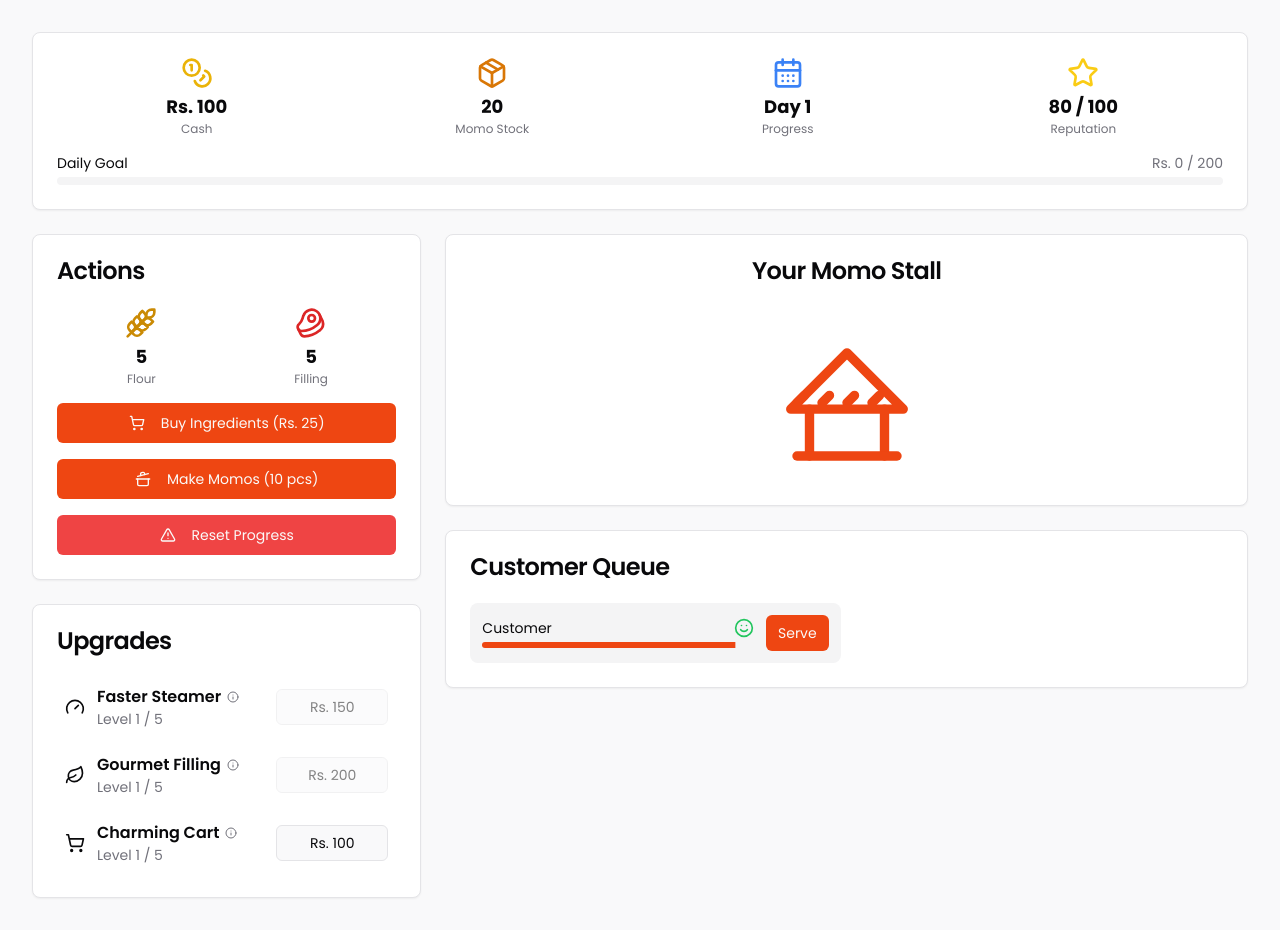
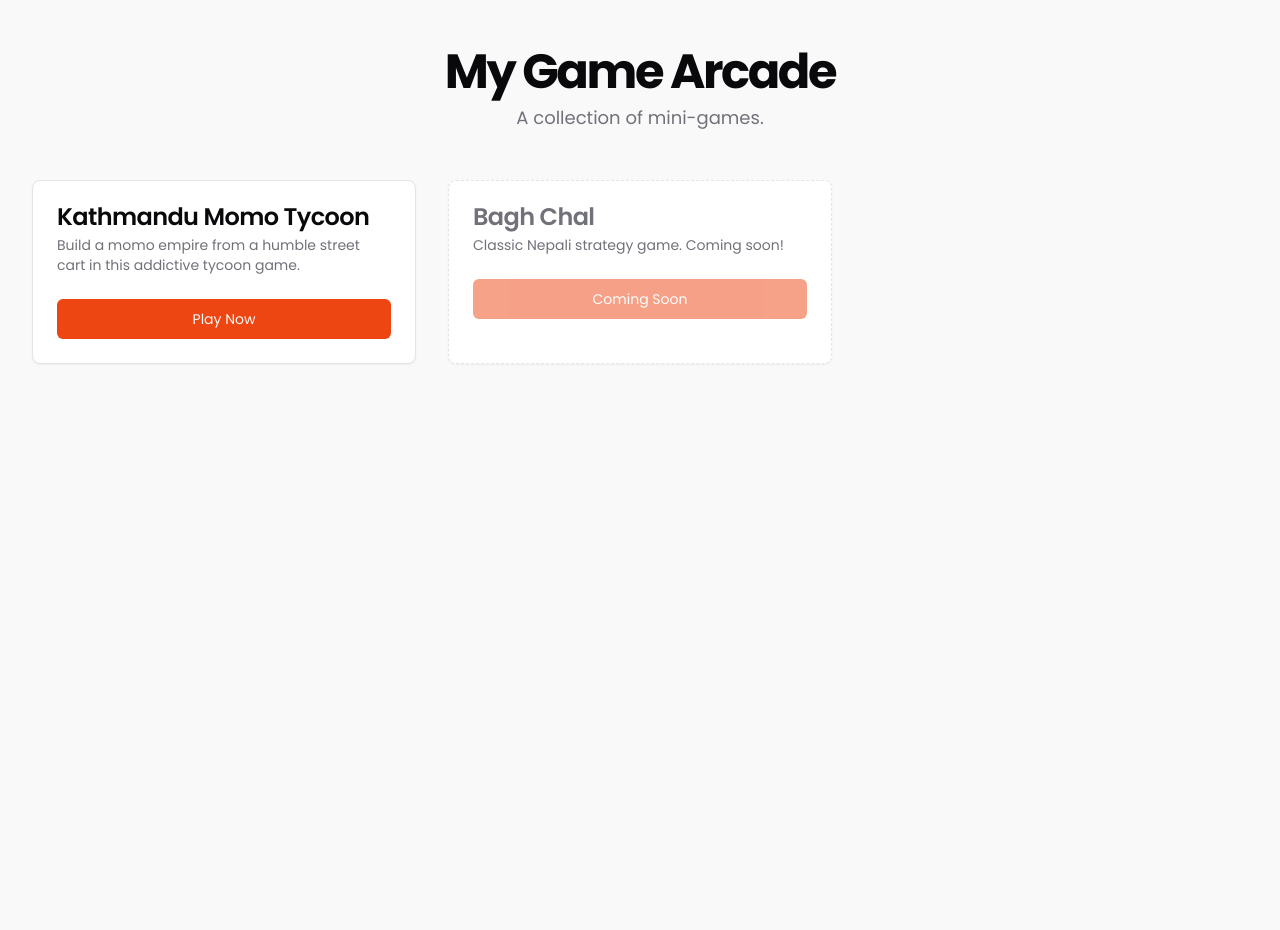
Before and after one commit to StephenJoshii/Flawed_Games_By_Sj, a React (Vite) app: page / in a window 1280 px wide. After the commit the page ends 800 px from the top, so only its background shows below. Built offline with nearby package versions, Linux system fonts and the light colour scheme.

Commit message:
feat: Add routing and refactor into scalable game hub

```diff
--- a/package.json
+++ b/package.json
@@ -19,6 +19,7 @@
     "lucide-react": "^0.542.0",
     "react": "^19.1.1",
     "react-dom": "^19.1.1",
+    "react-router-dom": "^7.8.2",
     "sonner": "^2.0.7",
     "tailwind-merge": "^3.3.1",
     "tailwindcss-animate": "^1.0.7"
--- a/src/App.jsx
+++ b/src/App.jsx
@@ -1,68 +1,18 @@
-import { Toaster, toast } from "sonner";
-import { Header } from "./components/game/Header";
-import { ActionsPanel } from "./components/game/ActionsPanel";
-import { MomoCart } from "./components/game/MomoCart";
-import { CustomerQueue } from "./components/game/CustomerQueue";
-import { UpgradesPanel } from "./components/game/UpgradesPanel";
-import { GameStatusModel } from "./components/game/GameStatusModel";
-import { EventBanner } from "./components/game/EventBanner";
-import { useGameLogic } from "./hooks/useGameLogic";
+import { BrowserRouter as Router, Routes, Route } from "react-router-dom";
+import { HomePage } from "./pages/HomePage";
+import { MomoTycoon } from "./games/momo-tycoon/MomoTycoon";
 
 function App() {
-  const game = useGameLogic({ notify: toast });
-
   return (
-    <>
-      <Toaster richColors position="top-right" />
-      <main className="min-h-screen bg-background text-foreground font-sans antialiased p-4 md:p-8">
-        <div className="max-w-7xl mx-auto">
-          <Header
-            money={game.money}
-            momoStock={game.momoStock}
-            day={game.day}
-            dailyGoal={game.dailyGoal}
-            moneyEarnedToday={game.moneyEarnedToday}
-            reputation={game.reputation}
-          />
-
-          <EventBanner activeEvent={game.activeEvent} />
-
-          <div className="grid grid-cols-1 lg:grid-cols-3 gap-6">
-            <div className="lg:col-span-1 space-y-6">
-              <ActionsPanel
-                flour={game.flour}
-                filling={game.filling}
-                onBuyIngredients={game.buyIngredients}
-                onMakeMomo={game.makeMomo}
-                makingProgress={game.makingProgress}
-                isMakingMomo={game.isMakingMomo}
-                onResetProgress={game.resetProgress}
-              />
-              <UpgradesPanel
-                money={game.money}
-                upgradeLevels={game.upgradeLevels}
-                onPurchaseUpgrade={game.purchaseUpgrade}
-              />
-            </div>
-
-            <div className="lg:col-span-2 space-y-6">
-              <MomoCart />
-              <CustomerQueue
-                customers={game.customers}
-                onServeCustomer={game.serveCustomer}
-                lastServedInfo={game.lastServedInfo}
-              />
-            </div>
-          </div>
-        </div>
-      </main>
-      <GameStatusModel
-        gameState={game.gameState}
-        onStartNextDay={game.startNextDay}
-        onRestartGame={game.restartGame}
-        day={game.day}
-      />
-    </>
+    <main className="min-h-screen bg-background text-foreground font-sans antialiased">
+      <Router>
+        <Routes>
+          <Route path="/" element={<HomePage />} />
+          <Route path="/play/momo-tycoon" element={<MomoTycoon />} />
+          {/* You will add routes for new games here in the future */}
+        </Routes>
+      </Router>
+    </main>
   );
 }
 
--- /dev/null
+++ b/src/games/momo-tycoon/MomoTycoon.jsx
@@ -0,0 +1,65 @@
+import { Toaster, toast } from "sonner";
+import { Header } from "./components/Header";
+import { ActionsPanel } from "./components/ActionsPanel";
+import { MomoCart } from "./components/MomoCart";
+import { CustomerQueue } from "./components/CustomerQueue";
+import { UpgradesPanel } from "./components/UpgradesPanel";
+import { GameStatusModel } from "./components/GameStatusModel";
+import { EventBanner } from "./components/EventBanner";
+import { useGameLogic } from "./components/hooks/useGameLogic";
+
+export function MomoTycoon() {
+  const game = useGameLogic({ notify: toast });
+
+  return (
+    <>
+      <Toaster richColors position="top-right" />
+      <div className="max-w-7xl mx-auto p-4 md:p-8"> {/* Added padding for game view */}
+        <Header
+          money={game.money}
+          momoStock={game.momoStock}
+          day={game.day}
+          dailyGoal={game.dailyGoal}
+          moneyEarnedToday={game.moneyEarnedToday}
+          reputation={game.reputation}
+        />
+
+        <EventBanner activeEvent={game.activeEvent} />
+
+        <div className="grid grid-cols-1 lg:grid-cols-3 gap-6">
+          <div className="lg:col-span-1 space-y-6">
+            <ActionsPanel
+              flour={game.flour}
+              filling={game.filling}
+              onBuyIngredients={game.buyIngredients}
+              onMakeMomo={game.makeMomo}
+              makingProgress={game.makingProgress}
+              isMakingMomo={game.isMakingMomo}
+              onResetProgress={game.resetProgress}
+            />
+            <UpgradesPanel
+              money={game.money}
+              upgradeLevels={game.upgradeLevels}
+              onPurchaseUpgrade={game.purchaseUpgrade}
+            />
+          </div>
+
+          <div className="lg:col-span-2 space-y-6">
+            <MomoCart />
+            <CustomerQueue
+              customers={game.customers}
+              onServeCustomer={game.serveCustomer}
+              lastServedInfo={game.lastServedInfo}
+            />
+          </div>
+        </div>
+      </div>
+      <GameStatusModel
+        gameState={game.gameState}
+        onStartNextDay={game.startNextDay}
+        onRestartGame={game.restartGame}
+        day={game.day}
+      />
+    </>
+  );
+}
--- a/src/components/game/UpgradesPanel.jsx
+++ b/src/games/momo-tycoon/components/UpgradesPanel.jsx
@@ -1,7 +1,7 @@
 import { Card, CardContent, CardHeader, CardTitle } from "@/components/ui/card";
 import { Button } from "@/components/ui/button";
 import { Tooltip, TooltipContent, TooltipProvider, TooltipTrigger } from "@/components/ui/tooltip";
-import { UPGRADES_CONFIG } from "@/hooks/useGameLogic";
+import { UPGRADES_CONFIG } from "@/games/momo-tycoon/components/hooks/useGameLogic";
 import { Gauge, Leaf, ShoppingCart, Info } from "lucide-react";
 
 const ICONS = {
--- /dev/null
+++ b/src/pages/HomePage.jsx
@@ -0,0 +1,40 @@
+import { Link } from "react-router-dom";
+import { Card, CardContent, CardHeader, CardTitle, CardDescription } from "@/components/ui/card";
+import { Button } from "@/components/ui/button";
+
+export function HomePage() {
+  return (
+    <div className="container mx-auto py-12">
+      <header className="text-center mb-12">
+        <h1 className="text-5xl font-bold tracking-tighter">My Game Arcade</h1>
+        <p className="text-muted-foreground mt-2 text-lg">A collection of mini-games.</p>
+      </header>
+
+      <div className="grid grid-cols-1 md:grid-cols-2 lg:grid-cols-3 gap-8">
+        {/* This is where you'll add more games in the future */}
+        <Card className="flex flex-col">
+          <CardHeader>
+            <CardTitle>Kathmandu Momo Tycoon</CardTitle>
+            <CardDescription>Build a momo empire from a humble street cart in this addictive tycoon game.</CardDescription>
+          </CardHeader>
+          <CardContent className="flex-grow flex items-end">
+            <Link to="/play/momo-tycoon" className="w-full">
+              <Button className="w-full">Play Now</Button>
+            </Link>
+          </CardContent>
+        </Card>
+
+        {/* Example of a future game card */}
+        <Card className="border-dashed">
+           <CardHeader>
+            <CardTitle className="text-muted-foreground">Bagh Chal</CardTitle>
+            <CardDescription className="text-muted-foreground">Classic Nepali strategy game. Coming soon!</CardDescription>
+          </CardHeader>
+           <CardContent className="flex-grow flex items-end">
+            <Button disabled className="w-full">Coming Soon</Button>
+          </CardContent>
+        </Card>
+      </div>
+    </div>
+  );
+}
```
Also changed, not shown: src/games/momo-tycoon/components/ActionsPanel.jsx (renamed from src/components/game/ActionsPanel.jsx), src/games/momo-tycoon/components/CustomerQueue.jsx (renamed from src/components/game/CustomerQueue.jsx), src/games/momo-tycoon/components/EventBanner.jsx (renamed from src/components/game/EventBanner.jsx), src/games/momo-tycoon/components/GameStatusModel.jsx (renamed from src/components/game/GameStatusModel.jsx), src/games/momo-tycoon/components/Header.jsx (renamed from src/components/game/Header.jsx), src/games/momo-tycoon/components/MomoCart.jsx (renamed from src/components/game/MomoCart.jsx), src/games/momo-tycoon/components/hooks/useGameLogic.js (renamed from src/hooks/useGameLogic.js), 1 other file (tests, documents, lock files or other folders).
